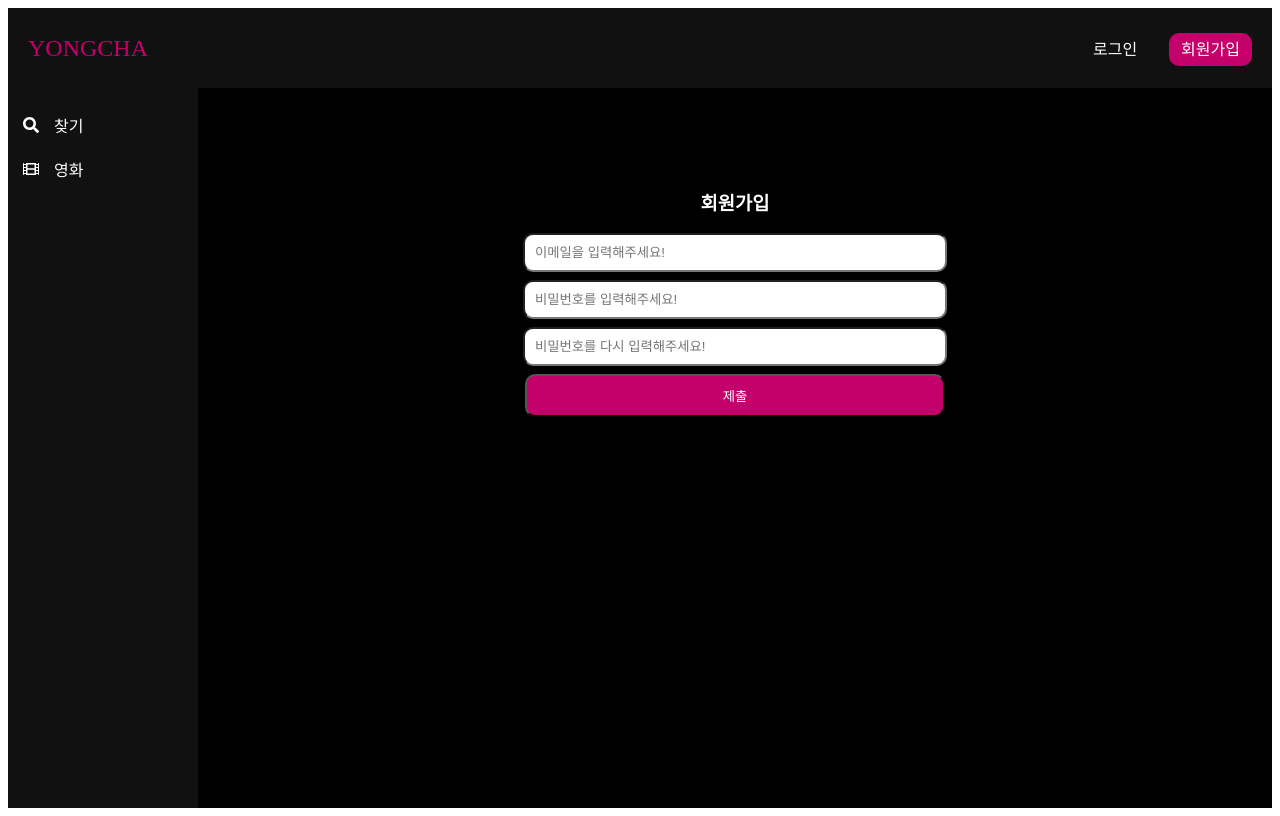
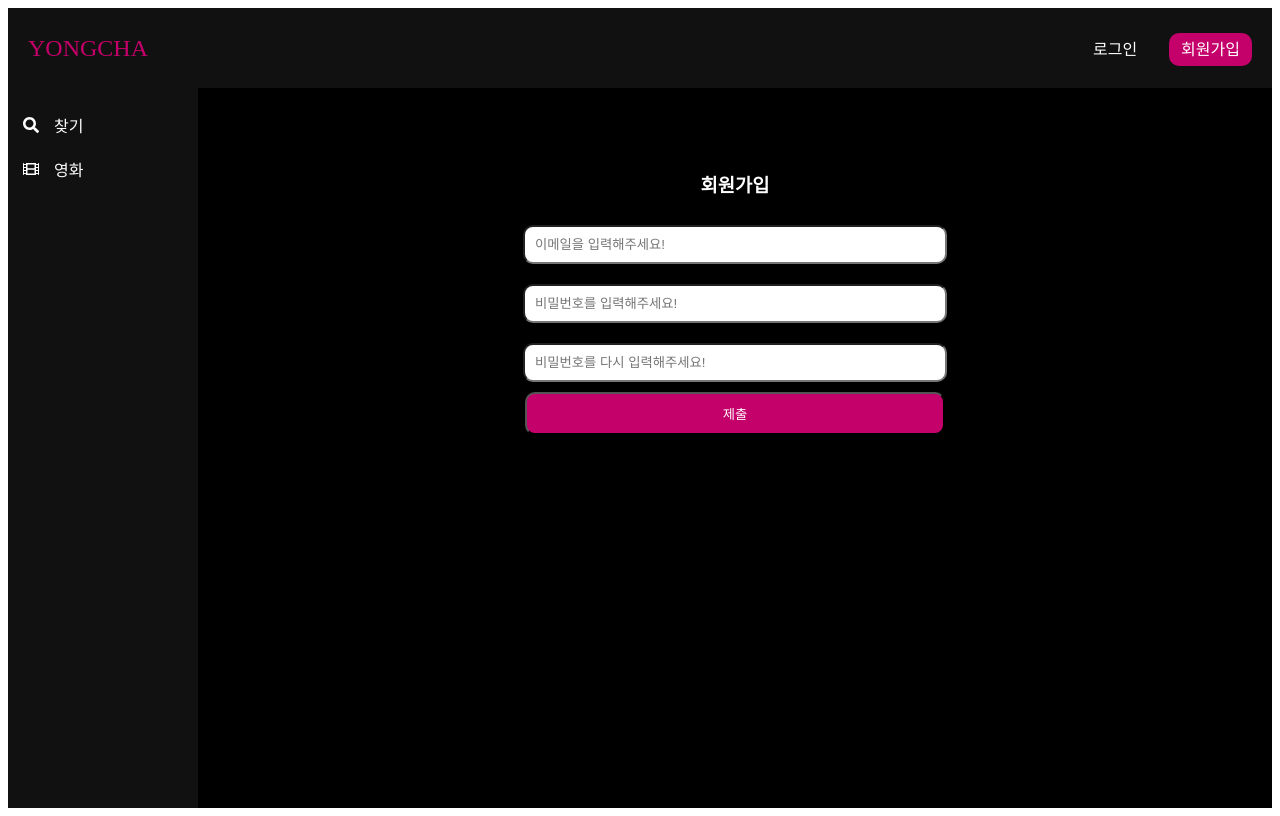
Before and after one commit to DS-UMC-7th/UMC-7th-Lia, a React (Vite) app in the folder movie-site/: page /signup in a window 1280 px wide. Built offline with nearby package versions, Linux system fonts and the light colour scheme; no server answers.

Commit message:
[Mod] style수정

```diff
--- a/movie-site/src/page/Loginpage.jsx
+++ b/movie-site/src/page/Loginpage.jsx
@@ -72,15 +72,15 @@ const Input = styled.input`
 
 const LoginButton = styled.button`
   padding: 10px;
-   margin:10px 0;
+  margin: 10px 0;
   border-radius: 10px;
   width: 420px;
   color: white;
   border: none;
-  background-color: ${props => (props.disabled ? 'gray' : '#c4006a')};w3
+  background-color: #c4006a;
 
   &:hover {
-    background-color: ${props => (props.disabled ? 'gray' : '#000080')};
+    background-color: #000080;
     color: #fff;
   }
 `;
--- a/movie-site/src/page/Loginpage_ex1.jsx
+++ b/movie-site/src/page/Loginpage_ex1.jsx
@@ -1,5 +1,5 @@
 //실습1.ver
-const Container = styled.div`
+/*const Container = styled.div`
   display: flex;
   flex-direction: column;
   align-items: center;
@@ -54,7 +54,7 @@ const Loginpage_1 = () => {
 
   return (
     <Container>
-      <h3>로그인</h3>
+      <h3>로그인(실습1)</h3>
       <Form onSubmit={handleSubmit(onSubmit)}>
         <Input
           type='email'
@@ -76,4 +76,4 @@ const Loginpage_1 = () => {
   );
 };
 
-export default Loginpage_1;
+export default Loginpage_1;*/
--- a/movie-site/src/page/Signuppage.jsx
+++ b/movie-site/src/page/Signuppage.jsx
@@ -26,7 +26,7 @@ const StyledInput = styled.input`
   border-radius: 10px;
   width: 400px;
   background-color: white;
-  margin-bottom: 8px;
+  margin:10px 0;
 `;
 
 const LoginButton = styled.input`
@@ -45,7 +45,7 @@ const LoginButton = styled.input`
 const Input = ({ type, placeholder, register, name, error }) => (
   <>
     <StyledInput type={type} placeholder={placeholder} {...register(name)} />
-    {error && <p style={{ color: 'red' }}>{error.message}</p>}
+    {error && <p style={{ color: 'red', fontSize: '12px' }}>{error.message}</p>}
   </>
 );
 
@@ -60,7 +60,7 @@ const Signuppage = () => {
       .min(8, '비밀번호는 8자 이상이어야 합니다.')
       .max(16, '비밀번호는 16자 이하여야 합니다.')
       .required('비밀번호는 필수 입력요소입니다.'),
-      passwordCheck: yup
+    passwordCheck: yup
       .string()
       .oneOf([yup.ref('password'), null], '비밀번호가 일치하지 않습니다.')
       .required('비밀번호 검증 또한 필수요소입니다.'),
@@ -105,7 +105,7 @@ const Signuppage = () => {
         />
 
         <Input
-          type="passwordCheck"
+          type="password"
           placeholder="비밀번호를 다시 입력해주세요!"
           register={register}
           name="passwordCheck"
```
